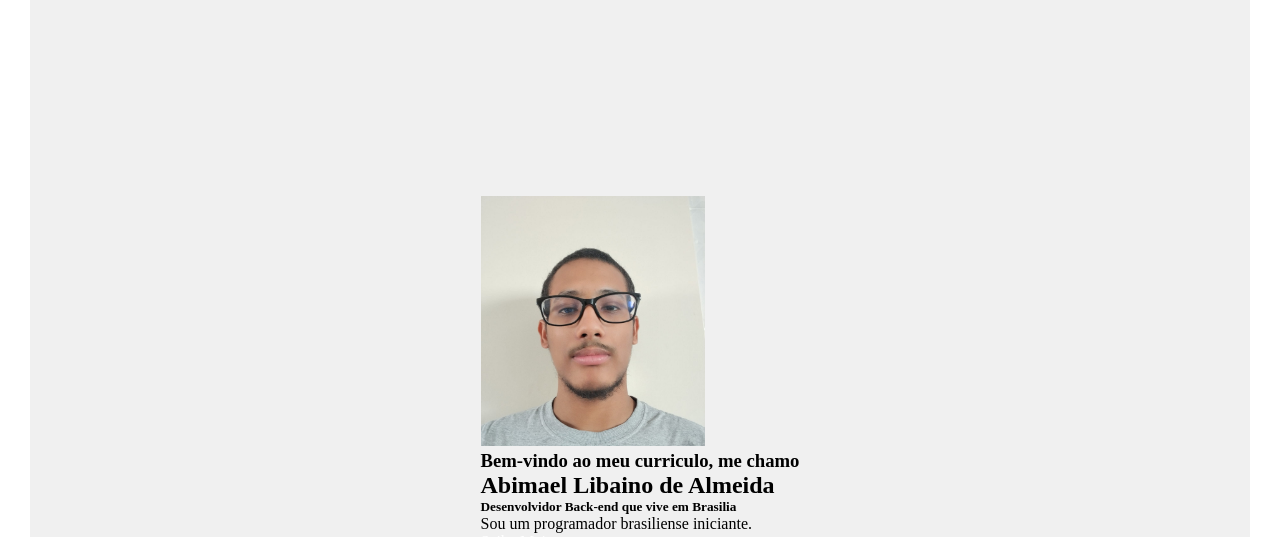
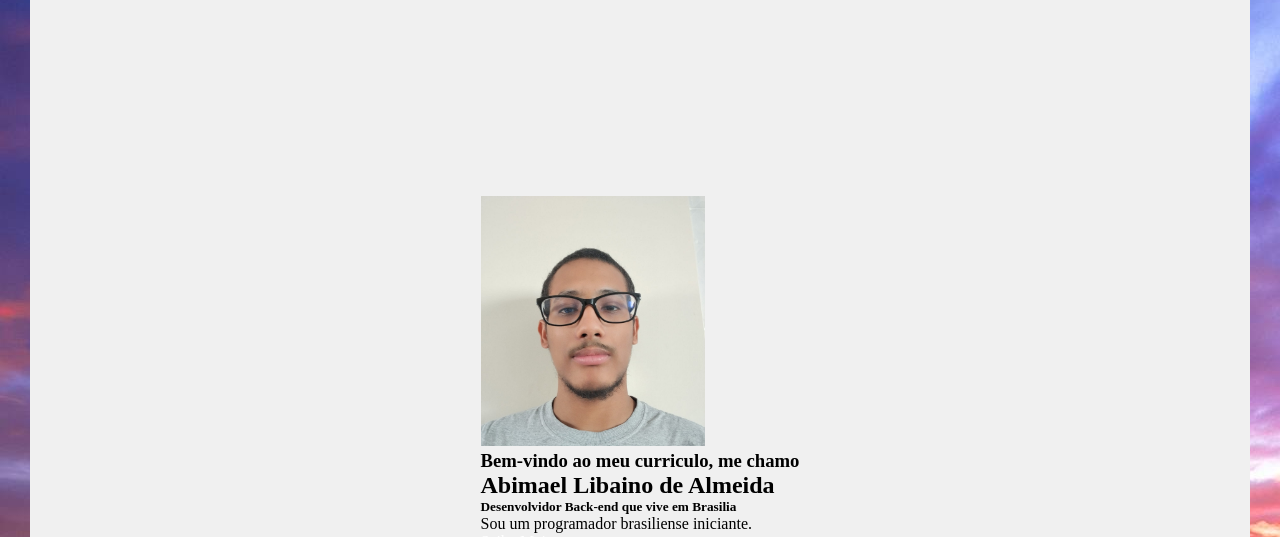
Before and after one commit to abimael-libaino/pagina_git_pages_cv_exemplo, a plain HTML site: page index.html in a window 1280 px wide. Shown: the part 61-598 px from the top of the page. Drawn offline with Linux system fonts and the light colour scheme; the site is published under a folder, as on GitHub Pages, so addresses that start at the root find nothing.

Commit message:
Update style.css

```diff
--- a/style.css
+++ b/style.css
@@ -37,7 +37,7 @@ nav {
 
 }
 body{
-    background-image: url(/imagens/backgroung.jpeg);
+    background-image: url(imagens/backgroung.jpeg);
 }
 img {
     max-width: 250px;
```
